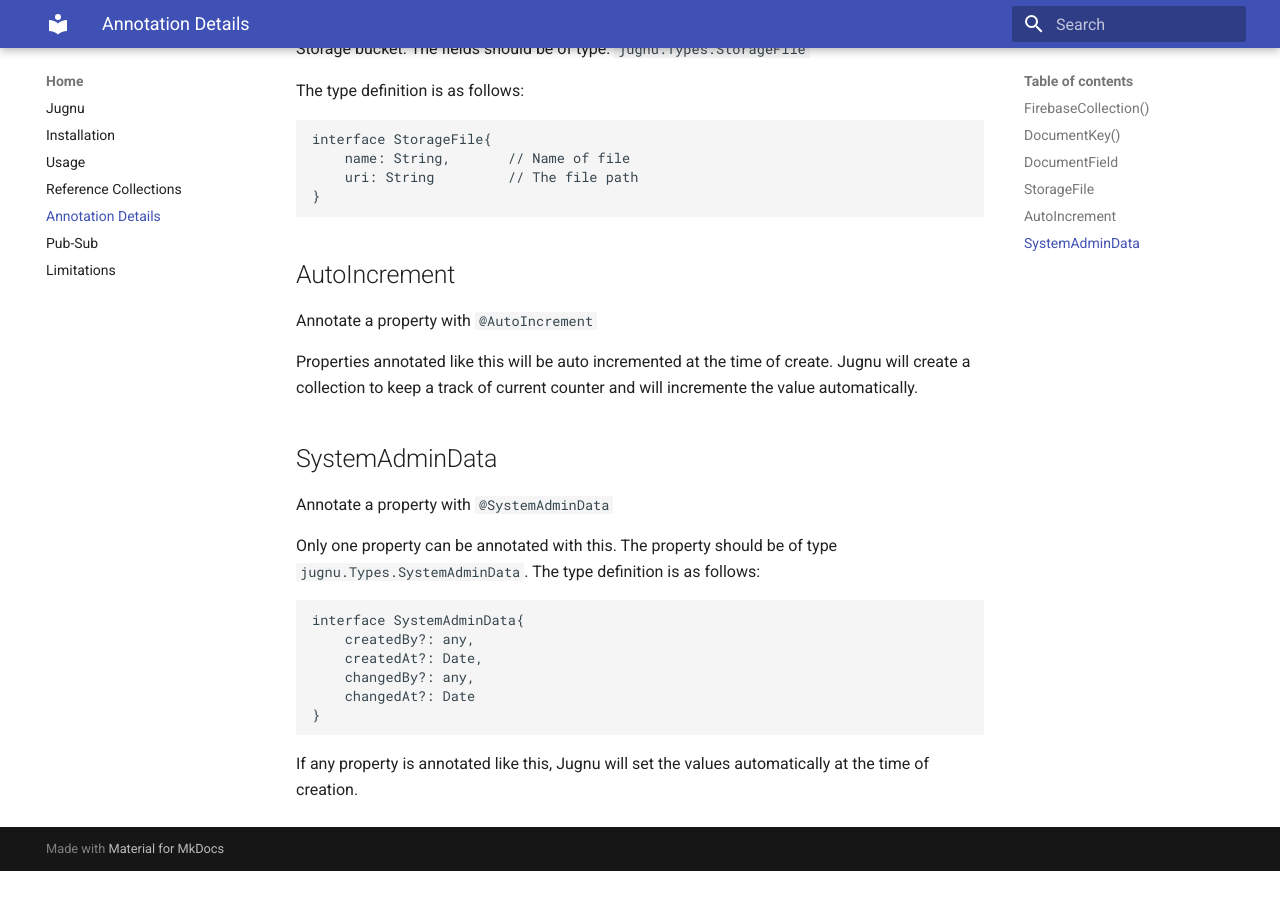
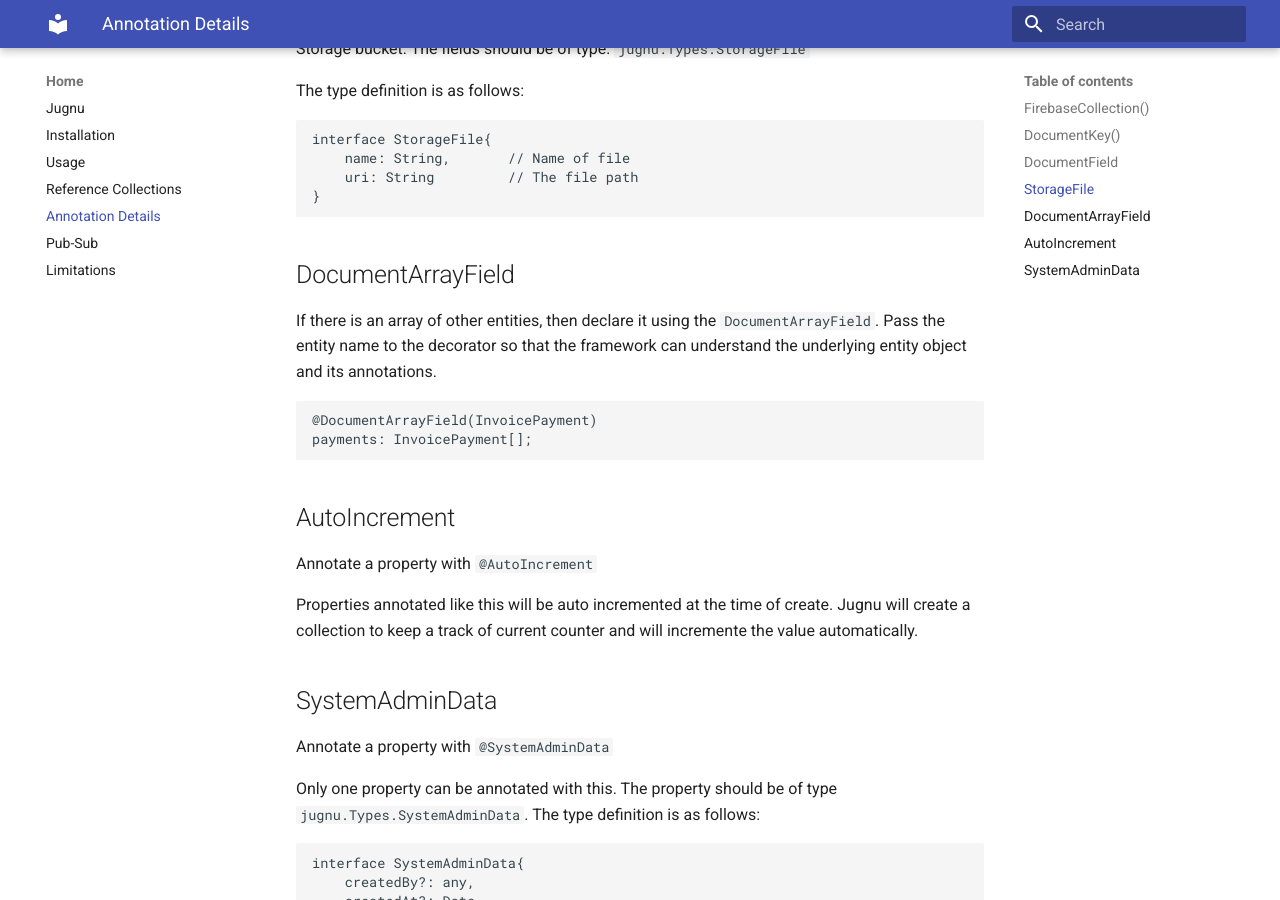
Before and after one commit to FireFly-Jugnu/Documentation, an MkDocs documentation site: the page built from docs/annotations.md, in a window 1280 px wide and 900 px high, scrolled down 1233 px. Built offline with MkDocs 1.6.1 and Material for MkDocs 9.7.7, drawn with Linux system fonts in a browser that asks for light colours; before the commit the page ends 2104 px from its top, so only the background shows below that.

Commit message:
Minor updates

````diff
--- a/docs/annotations.md
+++ b/docs/annotations.md
@@ -46,6 +46,14 @@ interface StorageFile{
 }
 ```
 
+## DocumentArrayField
+If there is an array of other entities, then declare it using the `DocumentArrayField`.
+Pass the entity name to the decorator so that the framework can understand the underlying entity object and its annotations.
+```
+@DocumentArrayField(InvoicePayment)
+payments: InvoicePayment[];
+```
+
 ## AutoIncrement
 Annotate a property with `@AutoIncrement`
 
````
